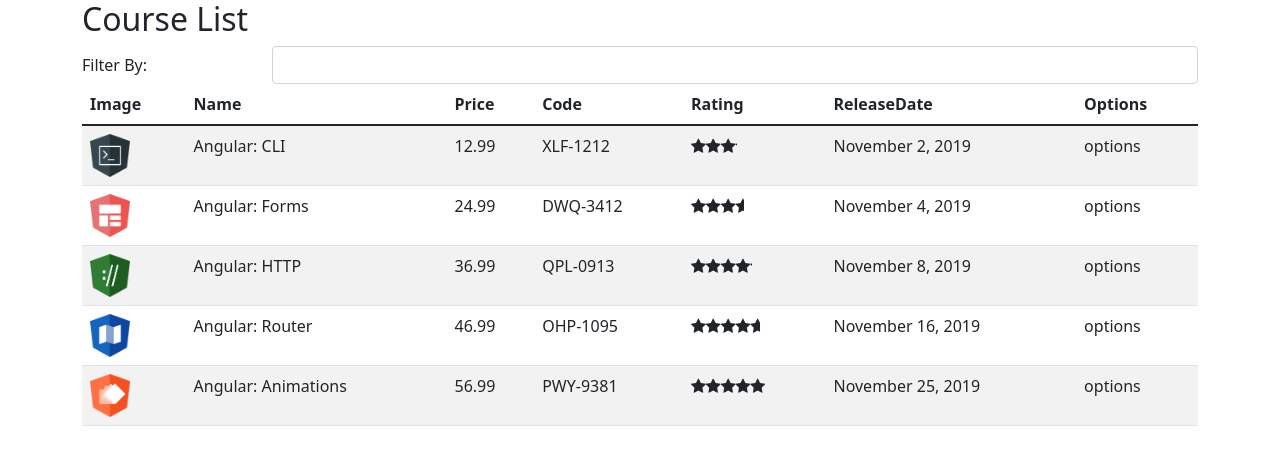
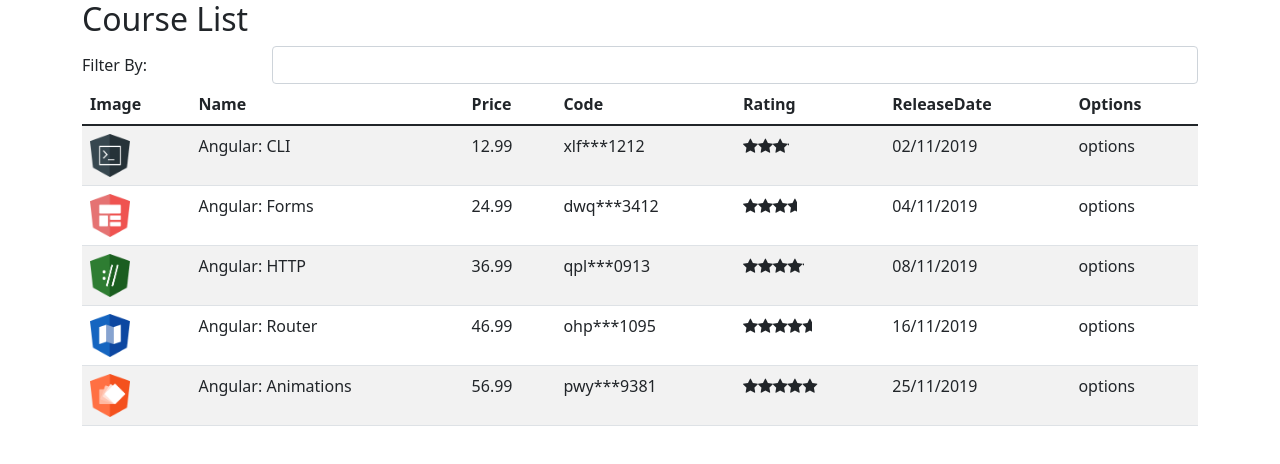
Before and after one commit to jonatasrossetto/Dio_Philips_Fullstack_Developer_mar22, an Angular app in the folder Introducao Angular/course-manager/: page / in a window 1280 px wide. Shown: the top 464 px of the page. Built offline with nearby package versions, Linux system fonts and the light colour scheme.

Commit message:
update 02-05-2022

```diff
--- a/Introducao Angular/course-manager/src/app/app.module.ts
+++ b/Introducao Angular/course-manager/src/app/app.module.ts
@@ -5,12 +5,14 @@
 import { AppComponent } from './app.component';
 import { CourseListComponent } from './courses/course-list.component';
 import { StarComponent } from './star/star.component';
+import { ReplacePipe } from './pipe/replace.pipe';
 
 @NgModule({
   declarations: [
     AppComponent,
     CourseListComponent,
-    StarComponent
+    StarComponent,
+    ReplacePipe
   ],
   imports: [
     BrowserModule,
--- a/Introducao Angular/course-manager/src/app/courses/course-list.component.html
+++ b/Introducao Angular/course-manager/src/app/courses/course-list.component.html
@@ -29,12 +29,12 @@
             <th><img [src]="course.imageUrl" width="40px"></th>
             <td>{{course.name}}</td>
             <td>{{course.price}}</td>
-            <td>{{course.code}}</td>
+            <td>{{course.code | lowercase | replace: '-':'***'}}</td>
             <td>
                 <!-- {{course.rating}} -->
                 <app-star [rating]="course.rating"></app-star>
             </td>
-            <td>{{course.releaseDate}}</td>
+            <td>{{course.releaseDate | date: 'dd/MM/yyyy' }}</td>
             <td>options</td>
 
         </tr>
--- /dev/null
+++ b/Introducao Angular/course-manager/src/app/pipe/replace.pipe.ts
@@ -0,0 +1,17 @@
+import { Pipe, PipeTransform } from "@angular/core";
+// import { pipe } from "rxjs";
+
+@Pipe({
+    name: 'replace'
+})
+
+
+export class ReplacePipe implements PipeTransform {
+
+    transform(value: string, char: string, valueToReplace: string) {
+
+        return value.replace(char, valueToReplace);
+
+    }
+
+}
```
